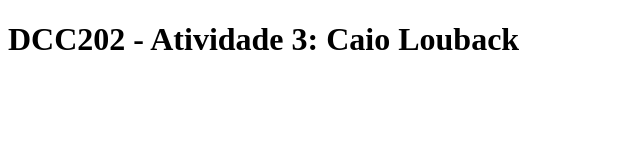
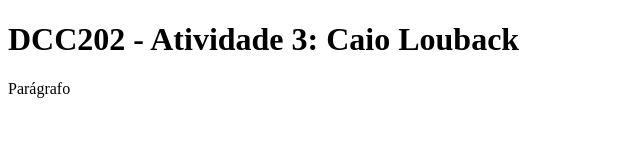
Before and after one commit to ufjf-dcc202/ufjf-dcc202-2023-3-b-atv3-CaioLouback, a website: page index.html in a window 1280 px wide. Shown: the full height of the page, 0-640 px from the left. Drawn offline with Linux system fonts and the light colour scheme.

Commit message:
adc de parágrafo no main

```diff
--- a/index.html
+++ b/index.html
@@ -8,6 +8,7 @@
 <body>
     <main>
         <h1>DCC202 - Atividade 3: Caio Louback</h1>
+        <p> Parágrafo </p>
     </main>
 </body>
 </html>
```
